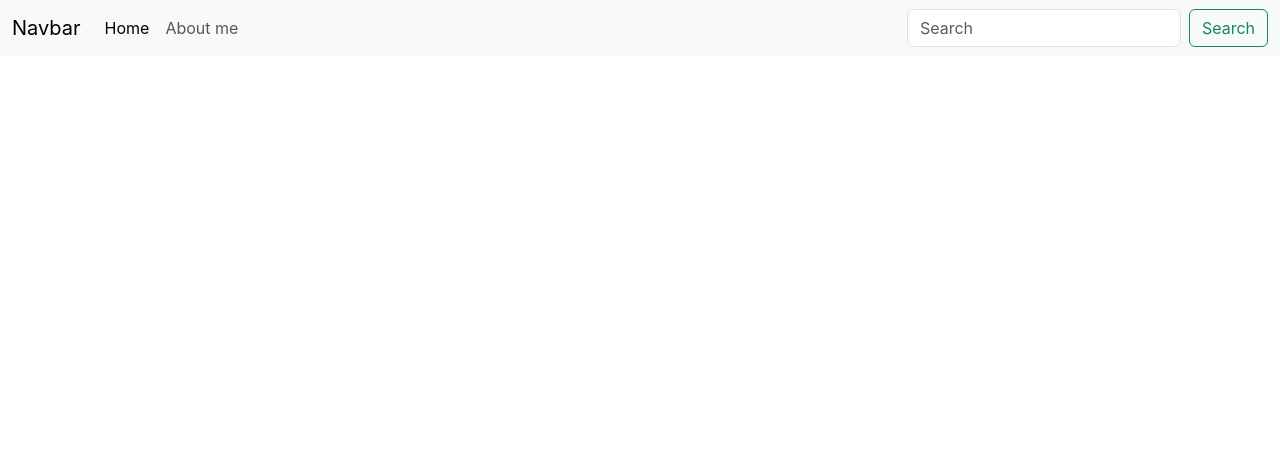
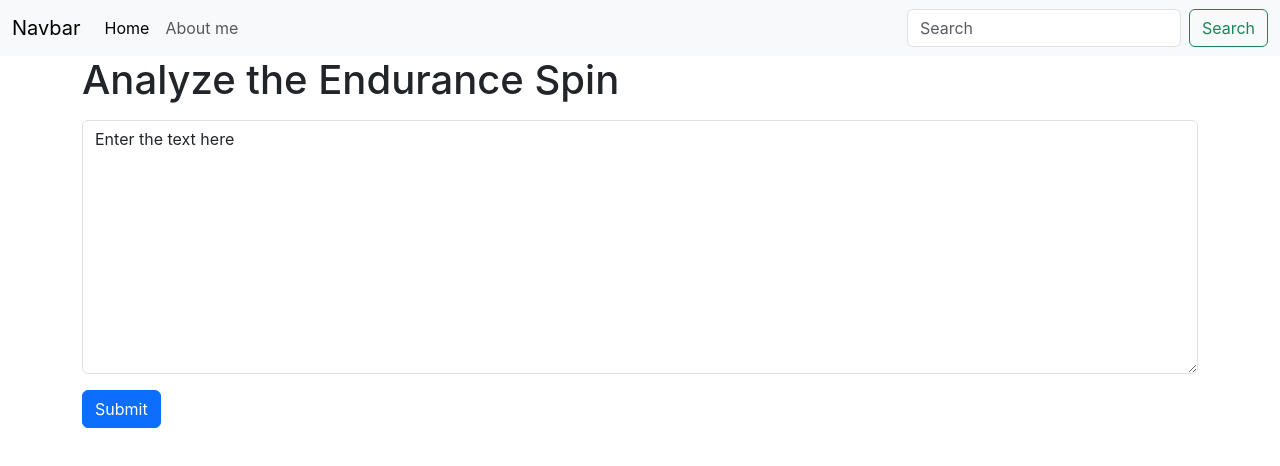
Before and after one commit to luficerg/reaction, a React (Create React App) app: page / in a window 1280 px wide. Shown: the top 466 px of the page. Built offline with nearby package versions, Linux system fonts and the light colour scheme.

Commit message:
project -1 new edit

```diff
--- a/src/App.js
+++ b/src/App.js
@@ -1,6 +1,6 @@
 import './App.css';
 import Navbar from './components/Navbar';
-
+import TextForm from './components/TextForm';
 
 function App() {
   return (
@@ -9,7 +9,11 @@ function App() {
       first = "Home"
       second = "About me"/>
 
-      {/* <Navbar/> */}
+      <div className="container">
+        {/* <Navbar/> */}
+        <TextForm heading = "Analyze the Endurance Spin"/>
+      </div>
+
     </>
 
   )
--- /dev/null
+++ b/src/components/TextForm.js
@@ -0,0 +1,40 @@
+import React , {useState} from 'react'
+import PropTypes from 'prop-types'
+
+export default function TextForm(props){
+
+    const handleClick = () => {
+        console.log("Uppercase was clicked" )
+        let newTExt = text.toUpperCase()
+        setText(newTExt)
+    }
+
+    const handleOnChange = (event) => {
+        console.log("New")
+        setText(event.target.value)
+    }
+
+    const [text, setText] = useState("Enter the text here")
+    return(
+        <div>
+            <div className="mb-3">
+                <h1>
+                <label htmlFor="text" className="form-label">{props.heading}</label>
+                </h1>
+
+                <textarea className="form-control" id="text" rows="10" value = {text} onChange={handleOnChange}></textarea>
+                </div>
+                <button className="btn btn-primary" onClick={handleClick}>
+                    Submit
+                </button>
+        </div>
+    )
+}
+
+TextForm.propTypes = {
+    heading: PropTypes.string.isRequired
+}
+
+TextForm.defaultProps ={
+    heading: 'Text'
+}
```
